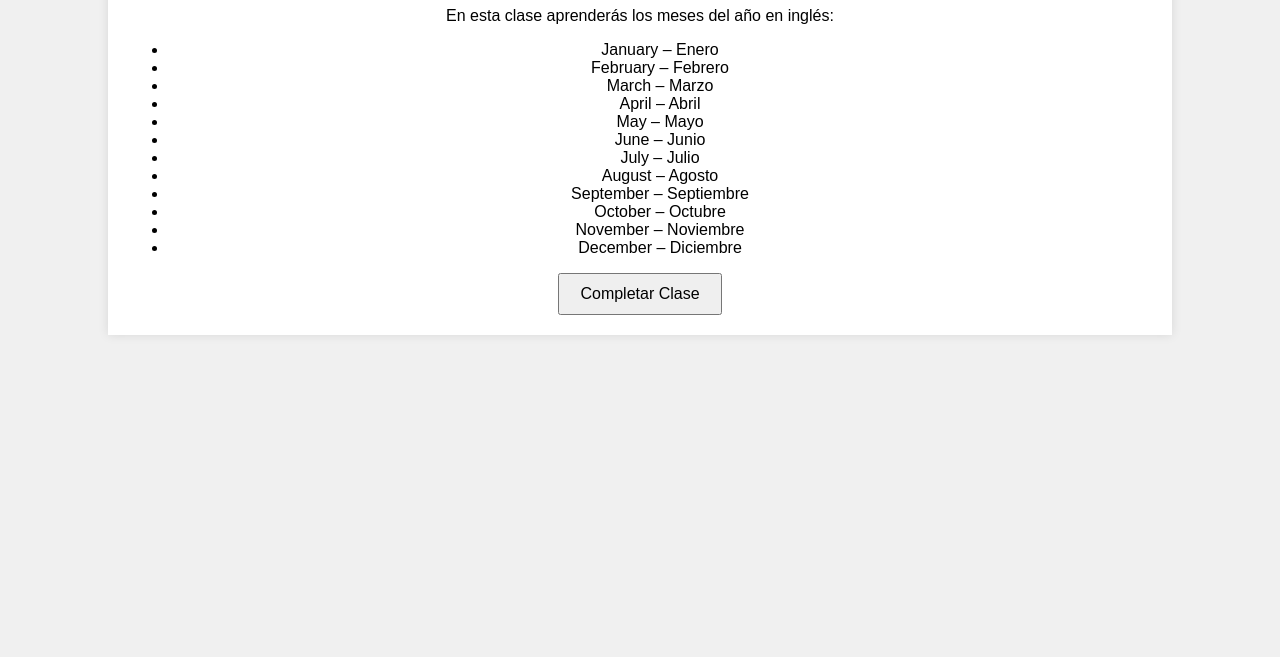
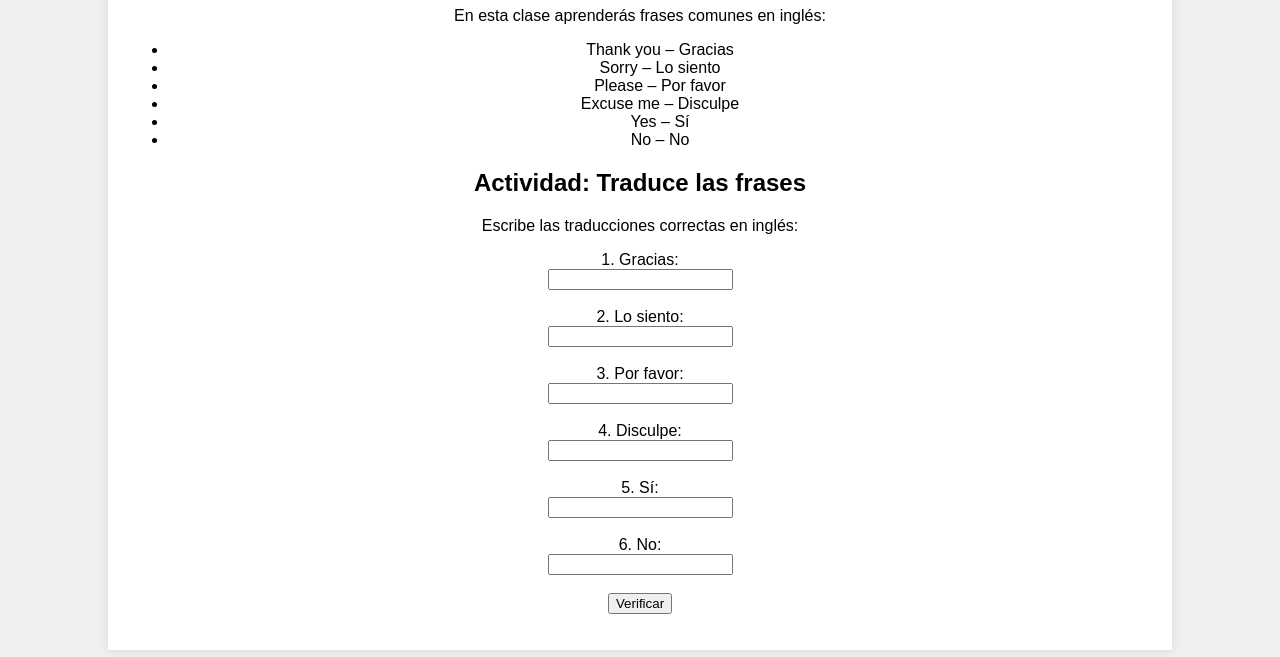
Before and after one commit to Santi9804/Plataforma-Clases-de-Ingles, a plain HTML site: page class6.html in a window 1280 px wide. Shown: the part 143-800 px from the top of the page. Drawn offline with Linux system fonts and the light colour scheme.

Commit message:
Update class6.html

```diff
--- a/class6.html
+++ b/class6.html
@@ -3,29 +3,62 @@
 <head>
     <meta charset="UTF-8">
     <meta name="viewport" content="width=device-width, initial-scale=1.0">
-    <title>Clase 6: Meses del Año</title>
+    <title>Clase 6: Frases Comunes</title>
     <link rel="stylesheet" href="styles.css">
 </head>
 <body>
     <div class="container">
-        <h1>Clase 6: Meses del Año</h1>
-        <p>En esta clase aprenderás los meses del año en inglés:</p>
+        <h1>Clase 6: Frases Comunes</h1>
+        <p>En esta clase aprenderás frases comunes en inglés:</p>
         <ul>
-            <li>January – Enero</li>
-            <li>February – Febrero</li>
-            <li>March – Marzo</li>
-            <li>April – Abril</li>
-            <li>May – Mayo</li>
-            <li>June – Junio</li>
-            <li>July – Julio</li>
-            <li>August – Agosto</li>
-            <li>September – Septiembre</li>
-            <li>October – Octubre</li>
-            <li>November – Noviembre</li>
-            <li>December – Diciembre</li>
+            <li>Thank you – Gracias</li>
+            <li>Sorry – Lo siento</li>
+            <li>Please – Por favor</li>
+            <li>Excuse me – Disculpe</li>
+            <li>Yes – Sí</li>
+            <li>No – No</li>
         </ul>
-        <button onclick="completeClass(6)">Completar Clase</button>
+
+        <h2>Actividad: Traduce las frases</h2>
+        <p>Escribe las traducciones correctas en inglés:</p>
+
+        <form id="activity6">
+            <label for="q1">1. Gracias:</label><br>
+            <input type="text" id="q1" name="q1"><br><br>
+            <label for="q2">2. Lo siento:</label><br>
+            <input type="text" id="q2" name="q2"><br><br>
+            <label for="q3">3. Por favor:</label><br>
+            <input type="text" id="q3" name="q3"><br><br>
+            <label for="q4">4. Disculpe:</label><br>
+            <input type="text" id="q4" name="q4"><br><br>
+            <label for="q5">5. Sí:</label><br>
+            <input type="text" id="q5" name="q5"><br><br>
+            <label for="q6">6. No:</label><br>
+            <input type="text" id="q6" name="q6"><br><br>
+            <input type="button" value="Verificar" onclick="validateActivity6()">
+        </form>
+
+        <p id="feedback"></p>
+
+        <button id="nextBtn" style="display:none;" onclick="completeClass(6)">Avanzar a la Siguiente Clase</button>
     </div>
-    <script src="script.js"></script>
+
+    <script>
+        function validateActivity6() {
+            const q1 = document.getElementById("q1").value.toLowerCase();
+            const q2 = document.getElementById("q2").value.toLowerCase();
+            const q3 = document.getElementById("q3").value.toLowerCase();
+            const q4 = document.getElementById("q4").value.toLowerCase();
+            const q5 = document.getElementById("q5").value.toLowerCase();
+            const q6 = document.getElementById("q6").value.toLowerCase();
+
+            if (q1 === "thank you" && q2 === "sorry" && q3 === "please" && q4 === "excuse me" && q5 === "yes" && q6 === "no") {
+                document.getElementById("feedback").innerText = "¡Correcto! Puedes avanzar a la siguiente clase.";
+                document.getElementById("nextBtn").style.display = "inline";
+            } else {
+                document.getElementById("feedback").innerText = "Algunas respuestas son incorrectas. Intenta de nuevo.";
+            }
+        }
+    </script>
 </body>
 </html>
```
